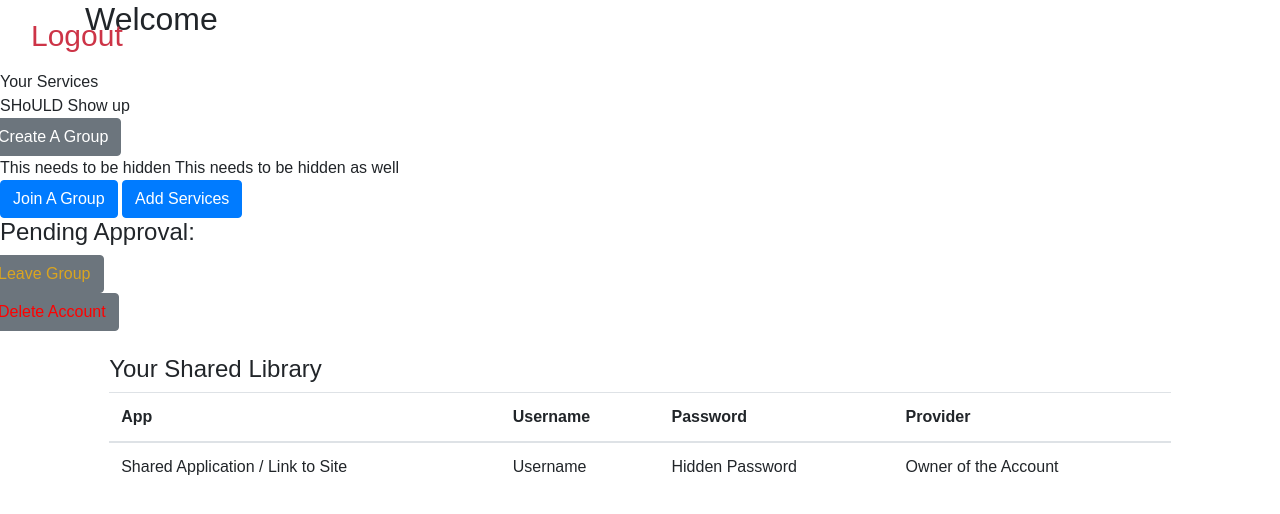
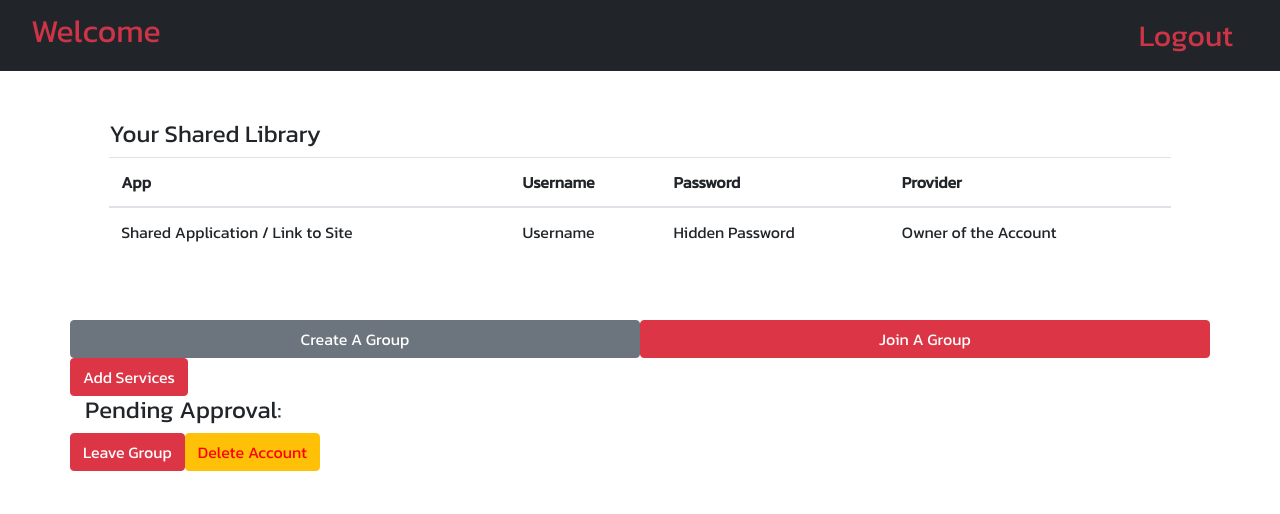
Before and after one commit to jn394/Project-2, a web app: file public/members.html in a window 1280 px wide. Shown: the top 514 px of the page. Run offline with its HTML, style and script files only (its server is not run), Linux system fonts and the light colour scheme; some libraries are stand-ins or nearby versions.

Commit message:
pretty pictures

```diff
--- a/public/js/members.js
+++ b/public/js/members.js
@@ -192,7 +192,7 @@ $(document).on("click", "#leaveGroupBTN", leaveGroup);
     joinBTN.attr('data-dismiss', 'modal');
     joinBTN.attr('data-groupID', group.id);
     joinBTN.text("+ Join");
-    joinBTN.addClass("btn btn-success");
+    joinBTN.addClass("btn btn-danger");
     joinBTN.css({
       float: "right",
       "margin-top": "-5px"
@@ -330,7 +330,7 @@ $(document).on("click", "#leaveGroupBTN", leaveGroup);
     $.get("/api/display_pendingUsers/" + id).then(function (data) {
       console.log(data);
       for (var i = 0; i < data.length; i++) {
-        $("#pendingReq").append("<div id=pending" + [i] + " >" + data[i].name + " would love to join your group!" + "<button class='" + [i] + " acceptPendingUser btn btn-success ml-2' data-name =" + data[i].name + " data-userID =" + id + " data-groupID=" + GroupId + " type='button'>Appove</button>" +
+        $("#pendingReq").append("<div id=pending" + [i] + " >" + data[i].name + " would love to join your group!" + "<button class='" + [i] + " acceptPendingUser btn btn-danger ml-2' data-name =" + data[i].name + " data-userID =" + id + " data-groupID=" + GroupId + " type='button'>Approve</button>" +
           "<hr>");
       }
     });
--- a/public/members.html
+++ b/public/members.html
@@ -7,44 +7,89 @@
   <meta name="viewport" content="width=device-width, initial-scale=1">
   <link rel="stylesheet" href="https://stackpath.bootstrapcdn.com/bootstrap/4.1.3/css/bootstrap.min.css" integrity="sha384-MCw98/SFnGE8fJT3GXwEOngsV7Zt27NXFoaoApmYm81iuXoPkFOJwJ8ERdknLPMO"
     crossorigin="anonymous">
+  <link href="https://fonts.googleapis.com/css?family=Kanit" rel="stylesheet">
   <link href="stylesheets/dashSheet.css" rel="stylesheet">
 </head>
 
 <body>
   <nav class="navbar navbar-default">
     <div class="container-fluid">
+        <h2>Welcome <span class="member-name"></span></h2>
       <div class="navbar-header">
         <a class="navbar-brand" href="/logout">
           Logout
         </a>
       </div>
+
     </div>
   </nav>
-  <div class="container">
+  <br>
+  <br>
+  <br>
+  <br>
+
+
+
+
+  <!-- --------------------------------------------------------------------------------------------------------------------------- -->
+ <!-- Application Data Table - "The Dash" -->
+  <!------------------------------------------------------------------------------------------------------- -->
+  <!-- SECOND ROW OF DATA -->
+
+
   <div class="row">
-      <div class="col-md-6 col-md-offset-3">
-        <h2>Welcome <span class="member-name"></span></h2>
-      </div>
+
+      <!-- BEGIN TABLE -->
+
+      <div class="col-md-10 offset-md-1 table-responsive-sm" id="dashboardLibrary">
+
+        <!-- Title -->
+        <br>
+
+        <h4 id="dashboardHeader">Your Shared Library</h4>
+
+        <table class="table">
+          <!-- Begin table head -->
+          <thead>
+            <tr>
+              <th scope="col" class="column">App</th>
+              <th scope="col" class="column">Username</th>
+              <th scope="col" class="column">Password</th>
+              <th scope="col" class="column">Provider</th>
+            </tr>
+          </thead>
+          <!-- Begin table body -->
+          <tbody id="dashboardBody">
+            <tr>
+              <td id="appSpot"> Shared Application / Link to Site </td>
+              <td id="userSpot"> Username </td>
+              <td id="passSpot"> Hidden Password </td>
+              <td id="sharerSpot"> Owner of the Account</td>
+
+          </tbody>
+          <!-- End table -->
+        </table>
       </div>
     </div>
 
-  <br>
+    <div>
+      <br><br>
+    </div>
 
   <!-- --------------------------------------------------------------------------------------------------------------------------- -->
-  <!-- Adding Service to group -->
-  <div id="yourServices">Your Services</div>
-
-  <div id="testing">SHoULD Show up</div>
-
-  <!-- --------------------------------------------------------------------------------------------------------------------------- -->
-
+  <div class="container">
     <!-- Create group Button  -->
-  <div class="row" id="createGroupBTN">
-    <button type="button" id="createGroupBTN" class="btn btn-secondary" data-toggle="modal" data-target="#signInModal">
+    <div class="row groupRow">
+      <button type="button" id="createGroupBTN" class="btn col-6 btn-secondary" data-toggle="modal" data-target="#signInModal">
         Create A Group
       </button>
+
+      <!-- Button trigger modal -->
+      <button id="joinGroupBTN" type="button" class="btn col-6  btn-danger" data-toggle="modal" data-target="#groupSearch-Modal">
+        Join A Group
+      </button>
     </div>
-
+  </div>
   <!-- START SIGN IN MODAL -->
 
 
@@ -74,7 +119,7 @@
         <!-- MODAL FOOTER -->
         <div class="modal-footer">
           <!-- SUBMIT BUTTON -->
-          <button type="submit" class="btn btn-primary" id="submitgroup" data-dismiss="modal">Submit</button>
+          <button type="submit" class="btn btn-danger" id="submitgroup" data-dismiss="modal">Submit</button>
         </div>
       </div>
     </div>
@@ -94,10 +139,7 @@
   <!-- Displaying that you joined the group -->
   <div id="displayGroup"></div>
 
-  <!-- Button trigger modal -->
-  <button id="joinGroupBTN" type="button" class="btn btn-primary" data-toggle="modal" data-target="#groupSearch-Modal">
-    Join A Group
-  </button>
+
 
   <!-- Modal -->
   <div class="modal fade" id="groupSearch-Modal" tabindex="-1" role="dialog" aria-labelledby="groupSearch-Modal-Label"
@@ -114,7 +156,7 @@
           <nav class="navbar navbar-light bg-light">
             <form class="form-inline">
               <input id="groupSearch-input" class="form-control mr-sm-2" type="search" placeholder="Search" aria-label="Search">
-              <button id="groupSearchBTN" class="btn btn-outline-success my-2 my-sm-0" type="submit">Search</button>
+              <button id="groupSearchBTN" class="btn btn-outline-danger my-2 my-sm-0" type="submit">Search</button>
             </form>
           </nav>
           <h4>Groups:</h4>
@@ -130,13 +172,15 @@
 
   <!-- --------------------------------------------------------------------------------------------------------------------------- -->
 
+  <div class="container">
     <!-- Start Adding Services -->
-
+    <div class="row">
       <!-- Button trigger modal -->
-  <button id="AddServiceBTN" type="button" class="btn btn-primary" data-toggle="modal" data-target="#AddService-Modal">
+      <button id="AddServiceBTN" type="button" class="btn btn-danger" data-toggle="modal" data-target="#AddService-Modal">
         Add Services
       </button>
-
+    </div>
+  </div>
   <!-- Modal -->
   <div class="modal fade" id="AddService-Modal" tabindex="-1" role="dialog" aria-labelledby="AddService-Modal-Label"
     aria-hidden="true">
@@ -187,16 +231,33 @@
   <!-- End Adding Services -->
 
   <!-- --------------------------------------------------------------------------------------------------------------------------- -->
-
+<div class ="container">
   <!-- Pending Requests -->
   <div>
     <h4>Pending Approval:</h4>
     <div id="pendingReq"></div>
   </div>
   <!-- End Pending Requests -->
+</div>
 
 
 
+
+
+
+<div class = "container">
+  <!-- Leave Group BUTTON  -->
+  <div class="row">
+    <button type="button" id="leaveGroupBTN" class="btn btn-danger"><a href="#signup"></a>
+      Leave Group
+    </button>
+
+    <!-- Delete Account BUTTON  -->
+    <button type="button" id="deleteUserBTN" class="btn btn-warning" style='cursor:pointer;color:red'><a href="#signup"></a>
+      Delete Account
+    </button>
+  </div>
+</div>
 
   <script src="https://cdnjs.cloudflare.com/ajax/libs/jquery/3.2.1/jquery.min.js"></script>
   <script src="https://cdnjs.cloudflare.com/ajax/libs/popper.js/1.14.3/umd/popper.min.js" integrity="sha384-ZMP7rVo3mIykV+2+9J3UJ46jBk0WLaUAdn689aCwoqbBJiSnjAK/l8WvCWPIPm49"
@@ -204,71 +265,6 @@
   <script src="https://stackpath.bootstrapcdn.com/bootstrap/4.1.3/js/bootstrap.min.js" integrity="sha384-ChfqqxuZUCnJSK3+MXmPNIyE6ZbWh2IMqE241rYiqJxyMiZ6OW/JmZQ5stwEULTy"
     crossorigin="anonymous"></script>
   <script type="text/javascript" src="js/members.js"></script>
-
-
-
-  <!-- Leave Group BUTTON  -->
-  <div class="row" id="leaveGroupBTN">
-    <button type="button" id="leaveGroupBTN" class="btn btn-secondary" style='cursor:pointer;color:goldenrod'><a href="#signup"></a>
-      Leave Group
-    </button>
-  </div>
-
-
-
-
-  <!-- Delete Account BUTTON  -->
-  <div class="row" id="deleteUserBTN">
-    <button type="button" id="deleteUserBTN" class="btn btn-secondary" style='cursor:pointer;color:red'><a href="#signup"></a>
-      Delete Account
-    </button>
-  </div>
-
-  <!-- Application Data Table - "The Dash" -->
-  <!------------------------------------------------------------------------------------------------------- -->
-  <!-- SECOND ROW OF DATA -->
-
-
-  <div class="row">
-
-       <!-- BEGIN TABLE -->
-
-       <div class="col-md-10 offset-md-1 table-responsive-sm" id="dashboardLibrary">
-
-        <!-- Title -->
-        <br>
-
-      <h4 id="dashboardHeader">Your Shared Library</h4>
-
-      <table class="table">
-        <!-- Begin table head -->
-        <thead>
-          <tr>
-            <th scope="col" class="column">App</th>
-            <th scope="col" class="column">Username</th>
-            <th scope="col" class="column">Password</th>
-            <th scope="col" class="column">Provider</th>
-          </tr>
-        </thead>
-        <!-- Begin table body -->
-        <tbody id="dashboardBody">
-          <tr>
-            <td id="appSpot"> Shared Application / Link to Site </td>
-            <td id="userSpot"> Username </td>
-            <td id="passSpot"> Hidden Password </td>
-            <td id="sharerSpot"> Owner of the Account</td>
-
-        </tbody>
-        <!-- End table -->
-      </table>
-    </div>
-  </div>
-
-  <div>
-    <br><br>
-  </div>
-
-
 </body>
 
 </html>
--- a/public/signup.html
+++ b/public/signup.html
@@ -78,7 +78,7 @@
 
         <!-- ABOUT HEADER -->
         <div class="col-lg-12 text-center">
-          <h2 class=" section-headingAbout section-heading text-uppercase">About</h2>
+          <h2 class=" section-heading text-uppercase">About</h2>
           <h3 class="section-subheading text-muted">We Connect You and Your Streaming Services With Friends and Family</h3>
         </div>
       </div>
--- a/public/stylesheets/dashSheet.css
+++ b/public/stylesheets/dashSheet.css
@@ -1,8 +1,3 @@
-form.signup,
-form.login {
-  margin-top: 50px;
-}
-
 body {
   font-family: 'Kanit', sans-serif;
 }
@@ -15,7 +10,7 @@ nav {
 }
 /* NAVBAR */
 .navbar {
-  background-color: transparent;
+  background-color: #212529;
   color: rgb(205, 52, 71);
   position: fixed;
   left: 0;
@@ -33,24 +28,6 @@ nav {
 
 }
 
-/* SHRINKS NAVBAR */
-nav.navbar.shrink {
-background-color:#212529!important;
-
-    margin: 0px 15px 8px 0;
-    padding: 4px 5px;
-
-}
-/* Responsive background color */
-@media (max-width: 999px) {
-  nav.navbar {
-    background-color:#212529!important;
-
-        margin: 0px 15px 8px 0;
-        padding: 4px 5px;
-
-    }
-}
 
 
 /* Changes color when hovering brand */
@@ -135,69 +112,30 @@ background-color:#212529!important;
 }
 
 
-
-/* WELCOME */
-/* Header  */
-header.masthead {
-  text-align: center;
-  color: #f8f9fa;
-  background-image: url("img/backlit-bright-dawn-697243.jpg");
-  background-image:  grayscale(100%);
-  background-repeat: no-repeat;
-  background-attachment: scroll;
-  background-position: center center;
-  background-size: cover;
+/* Member and group ID */
+#member-id{
+  display: none;
+}
+#group-id{
+  display: none;
 }
 
-header.masthead .intro-text {
-  padding-top: 150px;
-  padding-bottom: 100px;
+#displayGroup {
+  display: none;
 }
 
-header.masthead .intro-text .intro-lead-in {
-  font-size: 22px;
-  font-style: italic;
-  line-height: 22px;
-  margin-bottom: 25px;
-  font-family: 'Droid Serif', -apple-system, BlinkMacSystemFont, 'Segoe UI', Roboto, 'Helvetica Neue', Arial, sans-serif, 'Apple Color Emoji', 'Segoe UI Emoji', 'Segoe UI Symbol', 'Noto Color Emoji';
+/* Group Icons */
+.groupIcons
+{
+  height: 54px;
+  width: 54px;
+  margin: 5px;
 }
-
-header.masthead .intro-text .intro-heading {
-  font-size: 50px;
-  font-weight: 700;
-  line-height: 50px;
-  margin-bottom: 25px;
-  font-family: 'Montserrat', -apple-system, BlinkMacSystemFont, 'Segoe UI', Roboto, 'Helvetica Neue', Arial, sans-serif, 'Apple Color Emoji', 'Segoe UI Emoji', 'Segoe UI Symbol', 'Noto Color Emoji';
-}
-/* Heading background */
-.intro-heading {
-  text-shadow: 2px 2px rgb(205, 52, 71);
-}
-
-/* Start sharing now button */
-#mainButton {
-  width: 50%;
-}
-/* Responsive Welcome */
-@media (min-width: 768px) {
-  header.masthead .intro-text {
-    padding-top: 300px;
-    padding-bottom: 200px;
-  }
-  header.masthead .intro-text .intro-lead-in {
-    font-size: 40px;
-    font-style: italic;
-    line-height: 40px;
-    margin-bottom: 25px;
-    font-family: 'Droid Serif', -apple-system, BlinkMacSystemFont, 'Segoe UI', Roboto, 'Helvetica Neue', Arial, sans-serif, 'Apple Color Emoji', 'Segoe UI Emoji', 'Segoe UI Symbol', 'Noto Color Emoji';
-  }
-  header.masthead .intro-text .intro-heading {
-    font-size: 75px;
-    font-weight: 700;
-    line-height: 75px;
-    margin-bottom: 50px;
-    font-family: 'Montserrat', -apple-system, BlinkMacSystemFont, 'Segoe UI', Roboto, 'Helvetica Neue', Arial, sans-serif, 'Apple Color Emoji', 'Segoe UI Emoji', 'Segoe UI Symbol', 'Noto Color Emoji';
-  }
+/* Service Icons */
+.serviceIcons {
+  height: 54px;
+  width: 54px;
+  margin: 10px;
 }
 
 /* Section headings positioning */
@@ -206,80 +144,29 @@ header.masthead .intro-text .intro-heading {
 }
 
 
+/* GROUP Row */
+.groupRow {
 
-/* Font Awesome Icons */
- .fa-stack-2x {
-
-  color: rgb(205, 52, 71)!important;
 }
 
-#about {
- background-color:#d8d8d8!important;
+/* Buttons */
+/* Create Group */
+#createGroupBTN {
+  /* margin-bottom: 20px;  */
 }
 
 
-/* TEAM */
+/* Join Group */
 
-#team {
-  background-color:#d8d8d8!important;
-}
-/* TEAM IMG */
-
-.team-member {
-  margin-bottom: 50px;
-  text-align: center;}
-
-.team-member > h4 {
-    margin-top: 25px;
-    margin-bottom: 0;
-    text-transform: none;
-}
-.team-member > img{
-  width: 225px;
-  height: 225px;
-  border: 7px solid #fff;
+/* #joinGroupBTN {
+  margin: 0 0 0 20px;
+} */
+/* Leave Group */
+/* #leaveGroupBTN {
+  margin: 20px;
 }
 
-.team-member > p {
-  margin-top:0;
-}
-
-
-/* Social Buttons */
-
-ul.social-buttons {
-  margin-bottom: 0;
-}
-
-ul.social-buttons li a {
-  font-size: 20px;
-  line-height: 50px;
-  display: block;
-  width: 50px;
-  height: 50px;
-  -webkit-transition: all 0.3s;
-  transition: all 0.3s;
-  color: white;
-  border-radius: 100%;
-  outline: none;
-  background-color: #212529;
-}
-
-ul.social-buttons li a:active, ul.social-buttons li a:focus, ul.social-buttons li a:hover {
-  background-color: rgb(205, 52, 71);
-}
-
-
-
-/* FOOTER */
-footer {
-  margin-top: 2em;
-  margin-left: auto;
-  margin-right: auto;
-
-  }
-
-
-.terms {
-  color:black;
-}
+/* Delete User */
+/* #deleteUserBTN {
+  margin: 20px;
+} */
--- a/public/stylesheets/style.css
+++ b/public/stylesheets/style.css
@@ -201,7 +201,7 @@ header.masthead .intro-text .intro-heading {
 }
 
 /* Section headings positioning */
-.section-headingAbout {
+.section-heading {
   margin-top: 10px;
 }
 
```
Lines whose indentation alone changed are shown as unchanged.
